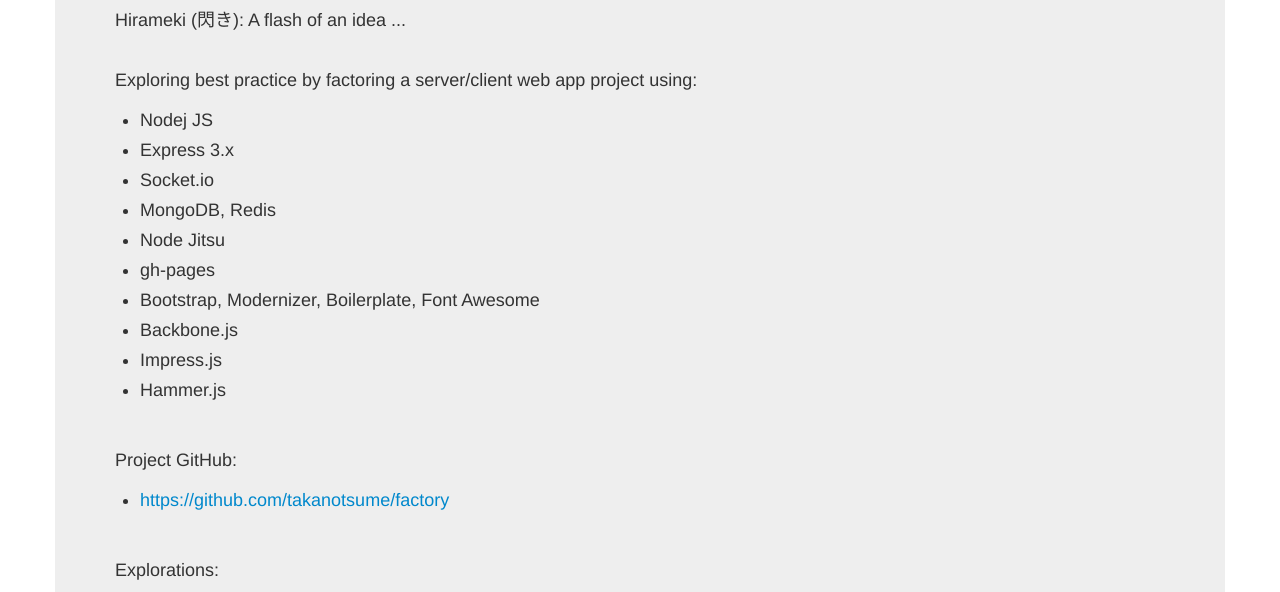
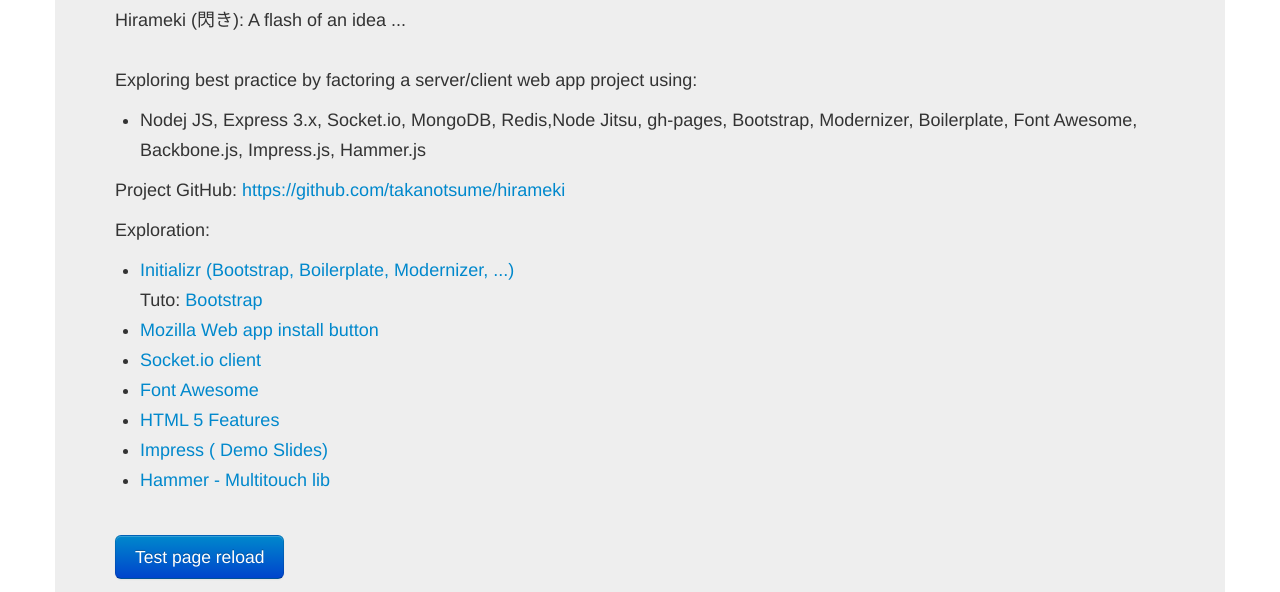
Before and after one commit to takanotsume/hirameki, a website: page www/index.html in a window 1280 px wide. Shown: the part 155-747 px from the top of the page. Drawn offline with nearby package versions, Linux system fonts and the light colour scheme.

```diff
--- a/www/index.html
+++ b/www/index.html
@@ -25,26 +25,12 @@
                 <p>Hirameki (閃き): A flash of an idea ...<br /><br />
                     Exploring best practice by factoring a server/client web app project using:
                     <ul>
-                        <li>Nodej JS</li>
-                        <li>Express 3.x</li>
-                        <li>Socket.io</li>
-                        <li>MongoDB, Redis</li>
-                        <li>Node Jitsu</li>
-                        <li>gh-pages</li>
-                        <li>Bootstrap, Modernizer, Boilerplate, Font Awesome</li>
-                        <li>Backbone.js</li>
-                        <li>Impress.js</li>
-                        <li>Hammer.js</li>
+                        <li>Nodej JS, Express 3.x, Socket.io, MongoDB, Redis,Node Jitsu, gh-pages, Bootstrap, Modernizer, Boilerplate, Font Awesome, Backbone.js, Impress.js, Hammer.js</li>
                     </ul>
                 </p>
-                <br />
-                <p>Project GitHub:
-                    <ul>
-                        <li><a href="https://github.com/takanotsume/factory" target="_blank">https://github.com/takanotsume/factory</a></li>
-                    </ul>
+                <p>Project GitHub: <a href="https://github.com/takanotsume/hirameki" target="_blank">https://github.com/takanotsume/hirameki</a>
                 </p>
-                <br />
-                <p>Explorations:
+                <p>Exploration:
                     <ul>
                         <li><a href="bootstrap.html">Initializr (Bootstrap, Boilerplate, Modernizer, ...)</a><br />
                         Tuto: <a href="http://www.siteduzero.com/informatique/tutoriels/bootstrap-de-twitter-un-kit-css-et-plus">Bootstrap</a></li>
@@ -57,7 +43,7 @@
                     </ul>
                 </p>
                 <br />
-                <a href="JavaScript:location.reload(true)" class="btn btn-primary btn-large">update</a>
+                <a href="JavaScript:location.reload(true)" class="btn btn-primary btn-large">Test page reload</a>
             </div>
 
         </div>
```
Also changed, not shown: www/hammer.html (+12 -3 lines).
